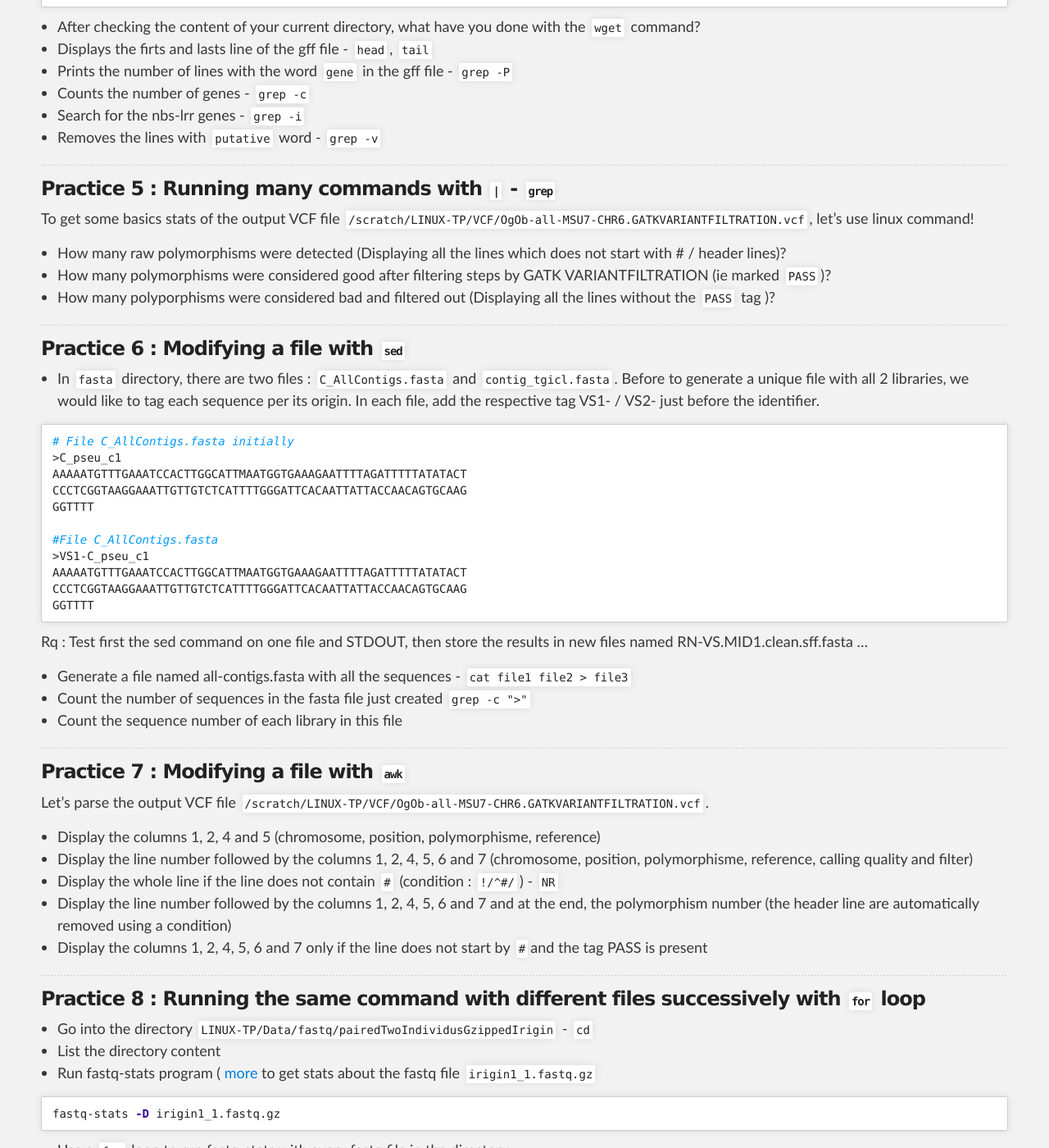
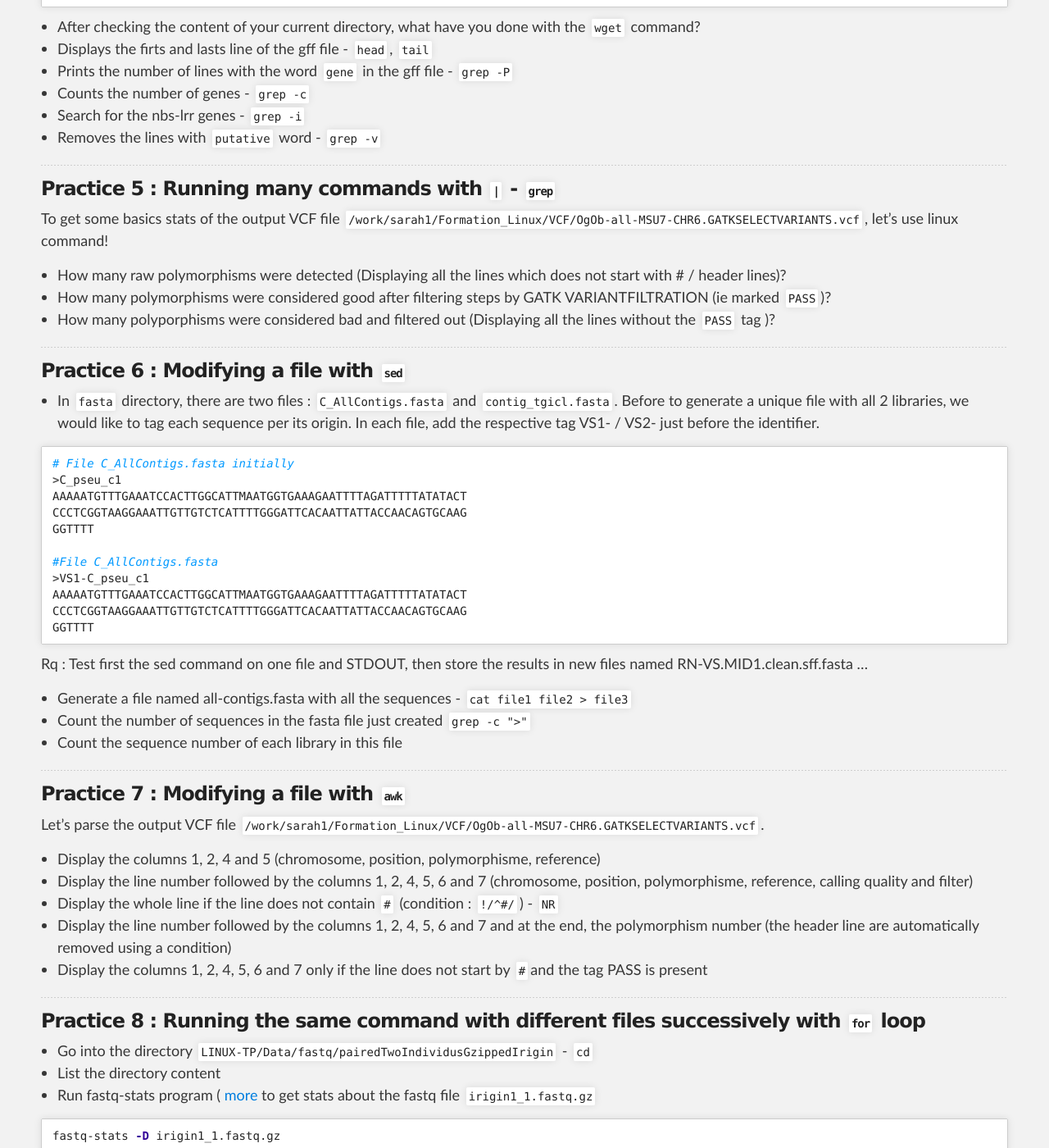
Before and after one commit to SouthGreenPlatform/trainings, a Jekyll site: the page built from _pages/linux/linuxPracticeJedi.md, in a window 1280 px wide and 1400 px high, scrolled down 1933 px. Shown: the whole window at 82% size. Built offline with Jekyll 4.4.1, drawn with Linux system fonts in a browser that asks for light colours; nearby versions of some CDN libraries; some of the changed text lies outside the part shown.

Commit message:
Adapted LinuxPAracticeJedi.md to CIRAD Cluster

```diff
--- a/_pages/linux/linuxPracticeJedi.md
+++ b/_pages/linux/linuxPracticeJedi.md
@@ -100,7 +100,7 @@ wget gff_url
 
 <a name="practice-5"></a>
 ### Practice 5 :  Running many commands with `|` - `grep`
-To get some basics stats of the output VCF file `/scratch/LINUX-TP/VCF/OgOb-all-MSU7-CHR6.GATKVARIANTFILTRATION.vcf`, let's use linux command!
+To get some basics stats of the output VCF file `/work/sarah1/Formation_Linux/VCF/OgOb-all-MSU7-CHR6.GATKSELECTVARIANTS.vcf`, let's use linux command!
 * How many raw polymorphisms were detected (Displaying all the lines which does not start with # / header lines)?
 * How many polymorphisms were considered good after filtering steps by GATK VARIANTFILTRATION (ie marked `PASS`)?
 * How many polyporphisms were considered bad and filtered out (Displaying all the lines without the `PASS` tag )?
@@ -136,7 +136,7 @@ Rq : Test first the sed command on one file and STDOUT, then store the results i
 
 <a name="practice-7"></a>
 ### Practice 7 : Modifying a file with `awk`
-Let's parse the output VCF file `/scratch/LINUX-TP/VCF/OgOb-all-MSU7-CHR6.GATKVARIANTFILTRATION.vcf`.
+Let's parse the output VCF file `/work/sarah1/Formation_Linux/VCF/OgOb-all-MSU7-CHR6.GATKSELECTVARIANTS.vcf`.
 * Display the columns 1, 2, 4 and 5 (chromosome, position, polymorphisme, reference)
 * Display the line number followed by the columns 1, 2, 4, 5, 6 and 7  (chromosome, position, polymorphisme, reference, calling quality and filter)
 * Display the whole line if the line does not contain `#` (condition : `!/^#/`) - `NR`
```
Also changed, not shown: other parts of _pages/linux/linuxPracticeJedi.md (+2 -2 lines).
